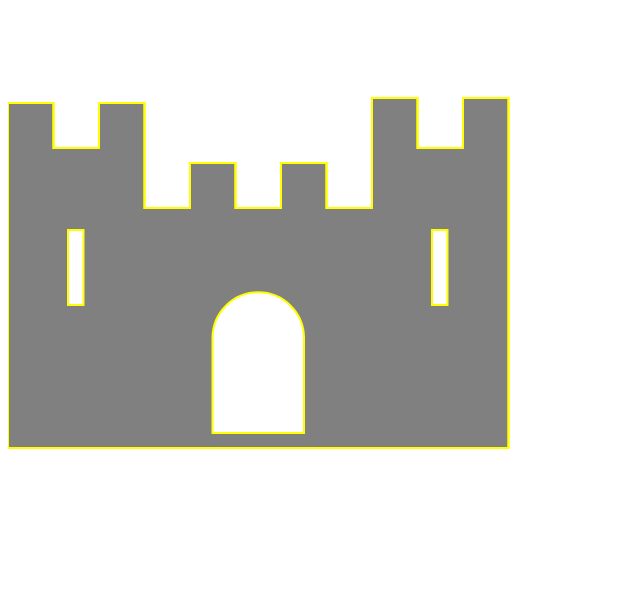
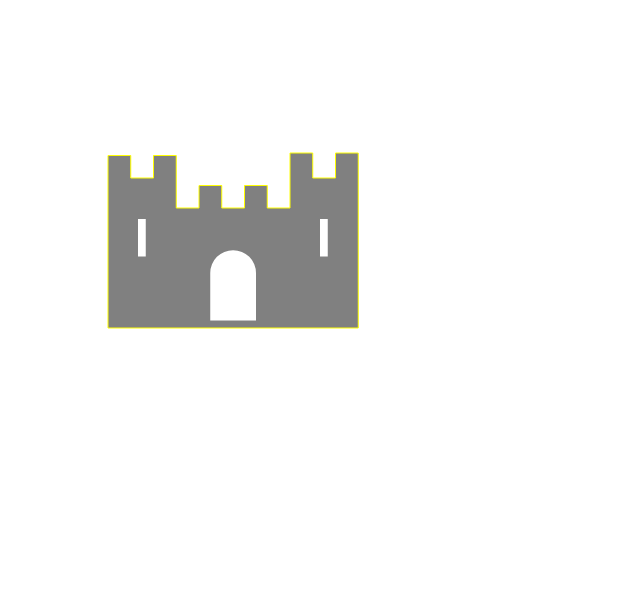
Before and after one commit to YonatanKra/testing-canvas-with-jest, a website: page index.html in a window 1280 px wide. Shown: the whole page, without its empty margins (0-640 px from the left). Drawn offline with Linux system fonts and the light colour scheme.

Commit message:
adding scaling and translate API

```diff
--- a/index.html
+++ b/index.html
@@ -11,7 +11,7 @@
 
         const canvas = document.getElementById('castle');
         const ctx = canvas.getContext('2d');
-        draw(ctx);
+        draw(ctx, { position: { x: 100, y: 100 }, scaleX: 0.5, scaleY: 0.5 });
     </script>
 </body>
 </html>
--- a/index.js
+++ b/index.js
@@ -1,7 +1,10 @@
 const castlePath = new Path2D('M 0,440 V 95 H 45.5 V 140 H 91 V 95 H 136.5 V 200 H 182 V 155 H 227.5 V 200 H 273 V 155 H 318.5 V 200 H 364 V 90 H 409.5 V 140 H 455 V 90 H 500.5 V 440 Z');
 const windowsPath = new Path2D('M 60,297 V 222 H 75.5 V 297 Z M 204.5,425 V 330 A 45.75 45.75 0 0 1 296,330 V 425 Z M 424,297 V 222 H 439.5 V 297 Z');
 
-export function draw(ctx) {
+export function draw(ctx, castleOptions = { position: { x: 0, y: 0 }, scaleX: 1, scaleY: 1 }) {
+
+    const MATRIX = new DOMMatrix();
+    const matrix = MATRIX.translate(castleOptions.position.x, castleOptions.position.y).scale(castleOptions.scaleX, castleOptions.scaleY);
 
     const shapePath = new Path2D();
     const castleShape = new Path2D();
@@ -10,9 +13,7 @@ export function draw(ctx) {
     castleShape.addPath(castlePath);
     castleWindowsShape.addPath(windowsPath);
 
-    shapePath.addPath(castleShape);
-    shapePath.addPath(castleWindowsShape);
-
+    ctx.setTransform(matrix);
     ctx.fillStyle = 'gray';
     ctx.fill(shapePath);
     ctx.fill(castleShape);
@@ -22,5 +23,6 @@ export function draw(ctx) {
     ctx.strokeStyle = 'yellow';
     ctx.stroke(shapePath);
     ctx.stroke(castleShape);
+    ctx.resetTransform();
     return shapePath;
 }
```
Also changed, not shown: index.spec.js (+34 -0 lines), 1 other file.
